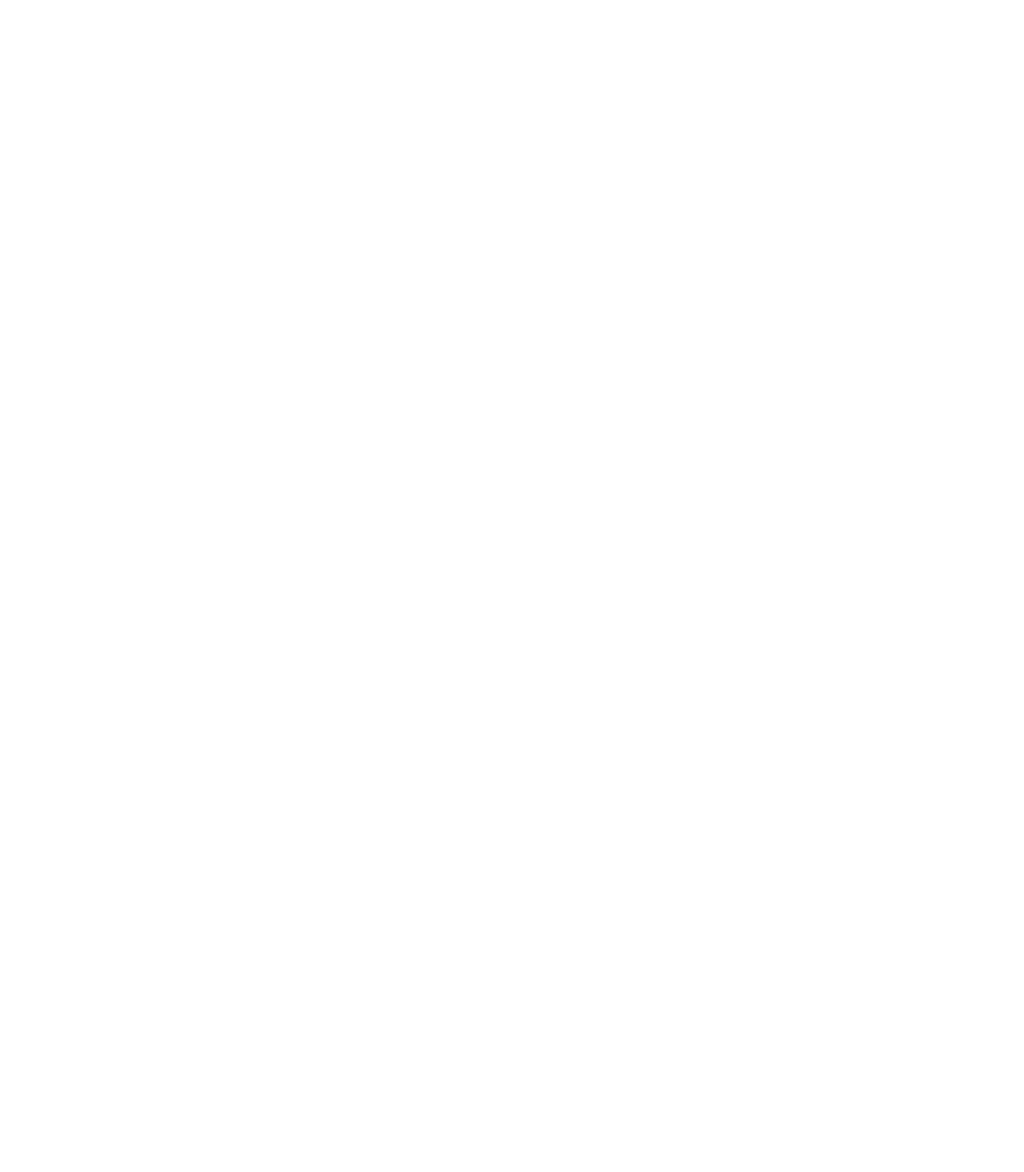
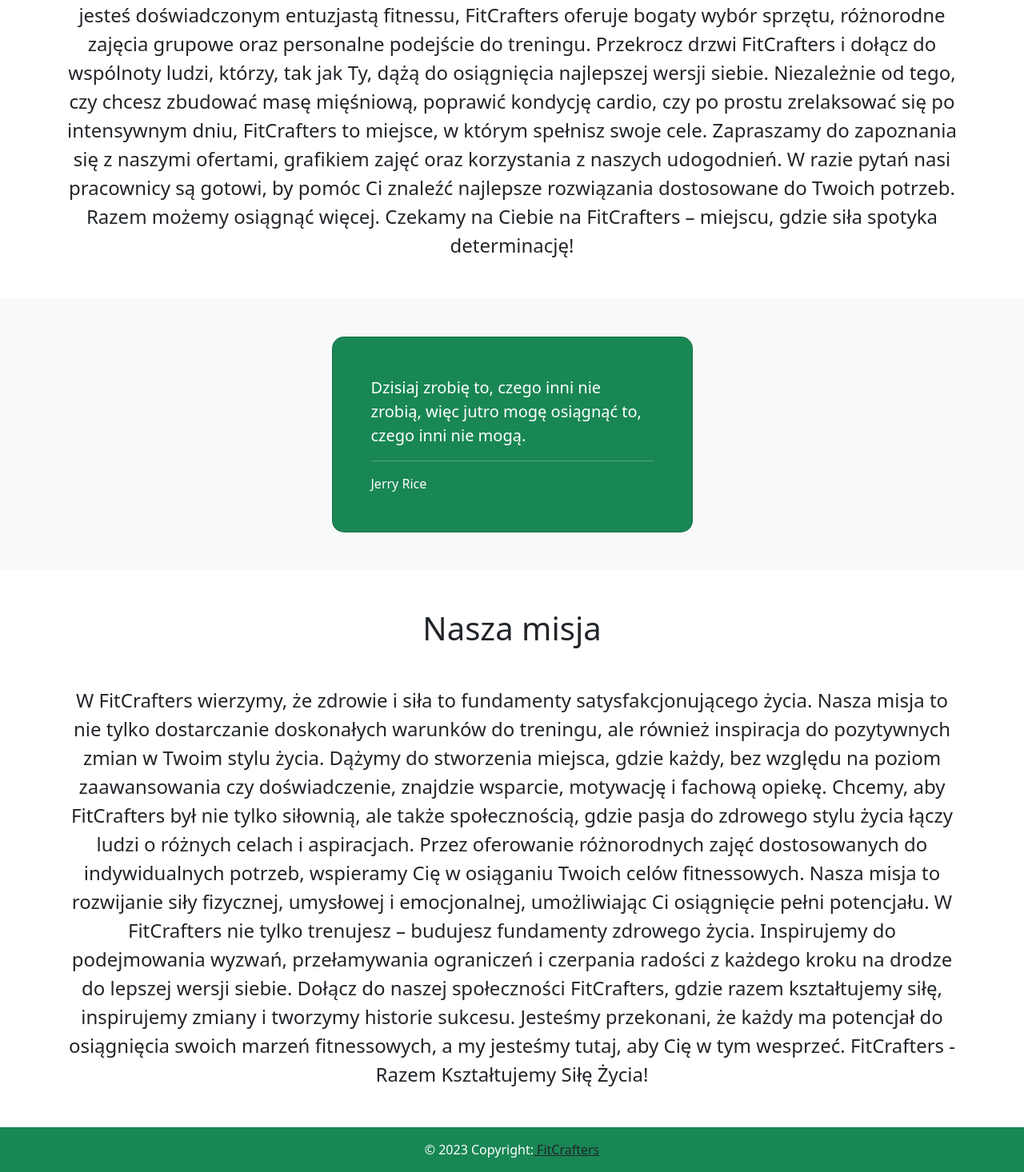
Before and after one commit to dominikaferfecka/FitCrafters, a React (Create React App) app in the folder frontend/: page / in a window 1280 px wide. Shown: the part 1123-2589 px from the top of the page at 80% size. Before the commit the page ends 800 px from the top, so only its background shows below. Built offline with nearby package versions, Linux system fonts and the light colour scheme.

Commit message:
Finish FrontPage components - add footer, quoteCardd, TextField, FrontPage components

```diff
--- a/frontend/src/App.js
+++ b/frontend/src/App.js
@@ -1,12 +1,10 @@
-import  MenuBar from "./components/MenuBar"
 import './App.css';
-import Carousel from "./components/CarouselFrontPage";
+import FrontPage from './components/FrontPage';
 
 function App() {
 
   return <>
-  <MenuBar />
-  <Carousel />
+  <FrontPage />
   </>;
 }
 
--- /dev/null
+++ b/frontend/src/components/Footer.js
@@ -0,0 +1,14 @@
+function Footer() {
+    const footerStyle = {
+        backgroundColor: '#198754',
+        color: '#fff',
+    }
+
+    return <footer class="bg-body-tertiary text-center text-lg-start">
+    <div class="text-center p-3" style={footerStyle}>
+      © 2023 Copyright:
+      <a class="text-body" href="TODO: wstawić link"> FitCrafters</a>
+    </div>
+  </footer>
+}
+export default Footer
--- /dev/null
+++ b/frontend/src/components/FrontPage.js
@@ -0,0 +1,38 @@
+import  MenuBar from "./MenuBar"
+import Carousel from "./CarouselFrontPage";
+import TextField from "./TextField";
+import QuoteCard from "./QuoteCard";
+import Footer from "./Footer";
+
+function FrontPage() {
+    return <>
+    <MenuBar />
+    <Carousel />
+    <TextField header="Witaj na FitCrafters - Miejscu, gdzie Kształtujesz Siłę!"
+      text="Jesteśmy niezmiernie podekscytowani, że znalazłeś drogę do FitCrafters, naszej siłowni dedykowanej Twojemu zdrowiu, kondycji fizycznej i osiąganiu doskonałych wyników treningowych. W FitCrafters kładziemy nacisk na profesjonalizm, pasję i przyjazną atmosferę, abyś mógł osiągnąć swoje cele fitnessowe.
+
+      Nasi doświadczeni trenerzy są gotowi wesprzeć Cię na każdym etapie Twojej drogi do zdrowia i formy. Bez względu na to, czy dopiero zaczynasz swoją przygodę ze sportem, czy jesteś doświadczonym entuzjastą fitnessu, FitCrafters oferuje bogaty wybór sprzętu, różnorodne zajęcia grupowe oraz personalne podejście do treningu.
+
+      Przekrocz drzwi FitCrafters i dołącz do wspólnoty ludzi, którzy, tak jak Ty, dążą do osiągnięcia najlepszej wersji siebie. Niezależnie od tego, czy chcesz zbudować masę mięśniową, poprawić kondycję cardio, czy po prostu zrelaksować się po intensywnym dniu, FitCrafters to miejsce, w którym spełnisz swoje cele.
+
+      Zapraszamy do zapoznania się z naszymi ofertami, grafikiem zajęć oraz korzystania z naszych udogodnień. W razie pytań nasi pracownicy są gotowi, by pomóc Ci znaleźć najlepsze rozwiązania dostosowane do Twoich potrzeb.
+
+      Razem możemy osiągnąć więcej. Czekamy na Ciebie na FitCrafters – miejscu, gdzie siła spotyka determinację!"/>
+    <QuoteCard quote="Dzisiaj zrobię to, czego inni nie zrobią, więc jutro mogę osiągnąć to, czego inni nie mogą." author="Jerry Rice"/>
+    <TextField header="Nasza misja"
+      text="W FitCrafters wierzymy, że zdrowie i siła to fundamenty satysfakcjonującego życia. Nasza misja to nie tylko dostarczanie doskonałych warunków do treningu, ale również inspiracja do pozytywnych zmian w Twoim stylu życia.
+
+      Dążymy do stworzenia miejsca, gdzie każdy, bez względu na poziom zaawansowania czy doświadczenie, znajdzie wsparcie, motywację i fachową opiekę. Chcemy, aby FitCrafters był nie tylko siłownią, ale także społecznością, gdzie pasja do zdrowego stylu życia łączy ludzi o różnych celach i aspiracjach.
+
+      Przez oferowanie różnorodnych zajęć dostosowanych do indywidualnych potrzeb, wspieramy Cię w osiąganiu Twoich celów fitnessowych. Nasza misja to rozwijanie siły fizycznej, umysłowej i emocjonalnej, umożliwiając Ci osiągnięcie pełni potencjału.
+
+      W FitCrafters nie tylko trenujesz – budujesz fundamenty zdrowego życia. Inspirujemy do podejmowania wyzwań, przełamywania ograniczeń i czerpania radości z każdego kroku na drodze do lepszej wersji siebie.
+
+      Dołącz do naszej społeczności FitCrafters, gdzie razem kształtujemy siłę, inspirujemy zmiany i tworzymy historie sukcesu. Jesteśmy przekonani, że każdy ma potencjał do osiągnięcia swoich marzeń fitnessowych, a my jesteśmy tutaj, aby Cię w tym wesprzeć.
+
+      FitCrafters - Razem Kształtujemy Siłę Życia!" />
+    <Footer />
+    </>;
+}
+
+export default FrontPage
--- /dev/null
+++ b/frontend/src/components/QuoteCard.js
@@ -0,0 +1,34 @@
+function QuoteCard(props) {
+    const cardStyle = {
+        backgroundColor: '#198754',
+        borderRadius: '15px',
+    }
+
+    return <section class="vh-50 bg-light">
+  <div class="container py-5 h-100">
+    <div class="row d-flex justify-content-center align-items-center h-100">
+      <div class="col-md-12 col-xl-5">
+
+        <div class="card text-white" style={cardStyle}>
+          <div class="card-body p-5">
+
+            <i class="fas fa-quote-left fa-2x mb-4"></i>
+
+            <p class="lead">{props.quote}</p>
+
+            <hr />
+
+            <div class="d-flex justify-content-between">
+              <p class="mb-0">{props.author}</p>
+            </div>
+
+          </div>
+        </div>
+
+      </div>
+    </div>
+  </div>
+</section>
+}
+
+export default QuoteCard
--- /dev/null
+++ b/frontend/src/components/TextField.js
@@ -0,0 +1,8 @@
+function TextField(props) {
+    return <div className="container mt-5 mb-5">
+    <h1 className="text-center">{props.header}</h1>
+    <p className="text-center mt-5 mb-5 fs-4">{props.text}</p>
+    </div>
+}
+
+export default TextField;
--- a/frontend/src/index.css
+++ b/frontend/src/index.css
@@ -13,3 +13,7 @@
 .carousel, .slide, .carousel-item{
   height: 100vh;
 }
+
+.text-center {
+  text-align: center;
+}
```
